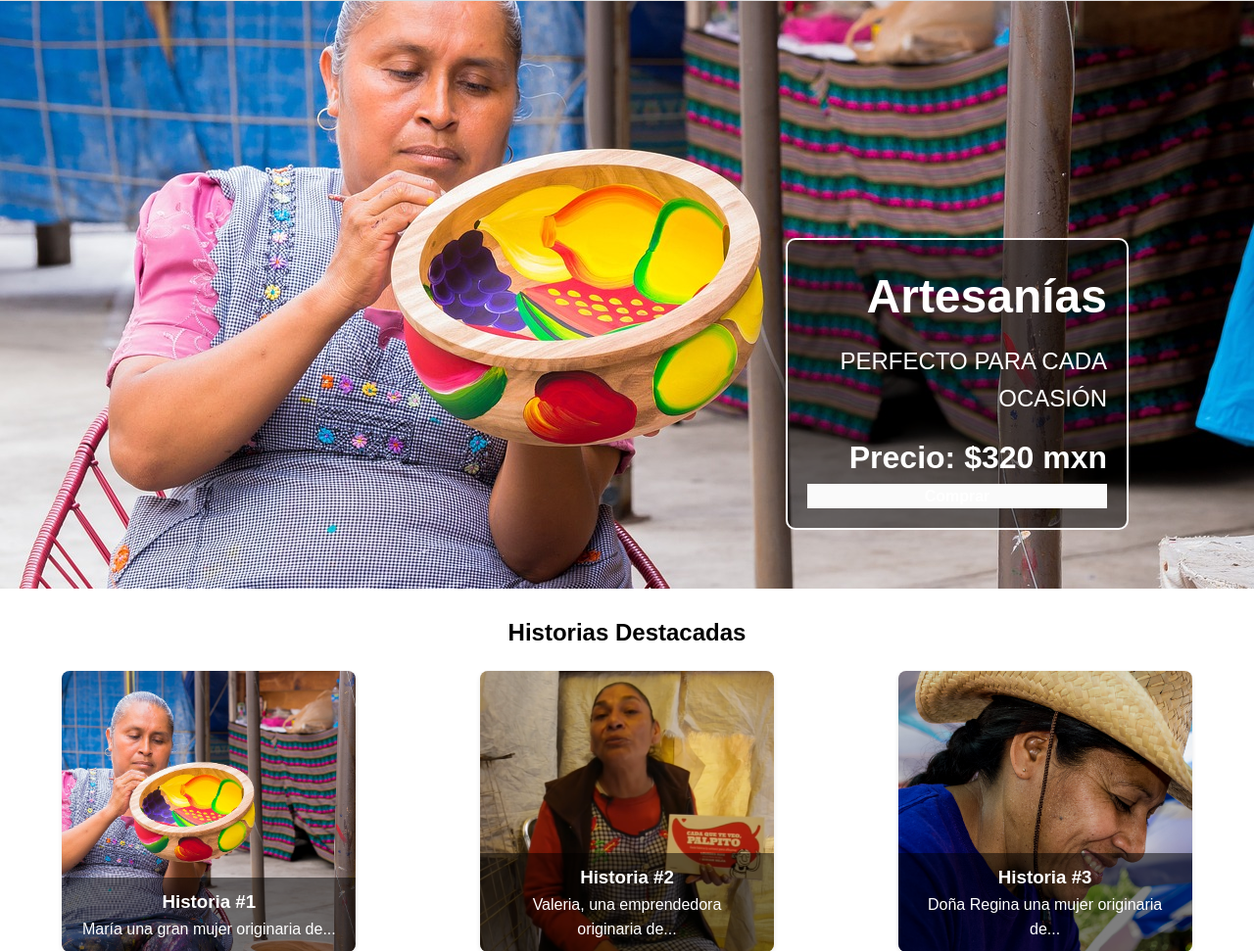
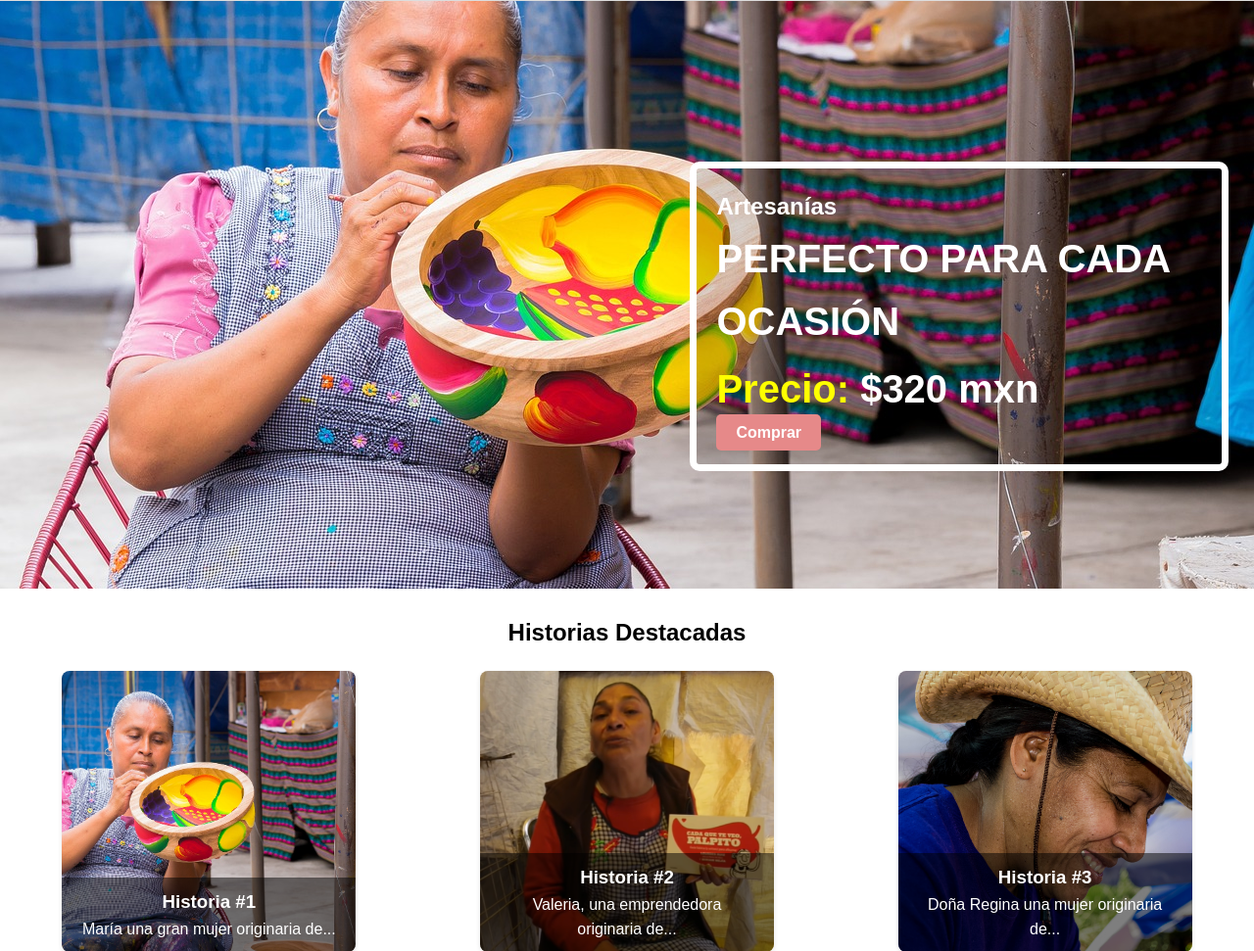
Before and after one commit to CarlosChan013/Mujer_Emprende, a PHP site: page / in a window 1280 px wide. Shown: the part 353-1324 px from the top of the page at 98% size. Run offline with PHP 8.4, Linux system fonts and the light colour scheme; some web fonts are replaced.

Commit message:
update idex

```diff
--- a/css/main.css
+++ b/css/main.css
@@ -15,44 +15,50 @@
 
 .banner-text {
     position: absolute;
-    right: 10%; /* Espacio desde el lado derecho */
-    bottom: 10%; /* Espacio desde la parte inferior */
+    right: 2%; /* Espacio desde el lado derecho */
+    bottom: 20%; /* Espacio desde la parte inferior */
     color: white;
-    text-align: right;
-    background: rgba(0, 0, 0, 0.5); /* Fondo semi-transparente para el texto */
+    text-align: left;
+    background: rgba(0, 0, 0, 0.129); /* Fondo semi-transparente para el texto */
     padding: 20px;
     border-radius: 10px; /* Esquinas redondeadas */
-    max-width: 350px; /* Ancho máximo del texto del banner */
-    border: 2px solid white; /* Agrega un borde blanco alrededor del banner */
+    max-width: 550px; /* Ancho máximo del texto del banner */
+    border: 7px solid white; /* Agrega un borde blanco alrededor del banner */
 }
 
 .banner-text h2 {
-    margin-bottom: 0.5rem;
-    font-size: 3rem; /* Aumenta el tamaño del título */
+    margin-bottom: 0.1rem;
+    font-size: 1.5rem; /* Aumenta el tamaño del título */
 }
 
 .banner-text p {
-    margin-bottom: 1rem;
-    font-size: 1.5rem; /* Aumenta el tamaño del párrafo */
+    margin-bottom: 1%;
+    font-size: 2.5rem; /* Aumenta el tamaño del párrafo */
+    width: 100%;
+    font-weight: bold;
 }
 
 .price {
-    font-size: 2rem; /* Aumenta el tamaño del precio */
+    text-align: left;
+    font-size: 2.5rem; /* Aumenta el tamaño del precio */
     font-weight: bold;
 }
 
 /* Botón de Compra */
-.boton-comprar {
-    display: block;
-    background-color: #fafafa;
+.boton-comprar2{
+    display:inline;
+    background-color: #E68989;
     color: #ffffff;
-    text-align: center;
-    padding: 0px 0px;
+    text-align: left;
+    padding: 10px 20px;
     border: none;
-    border-radius: 0px;
+    border-radius: 5px;
     cursor: pointer;
     text-decoration: none;
     font-weight: bold;
+}
+.precio{
+    color: yellow;
 }
 .productos{
     text-align: center;
--- a/index.html
+++ b/index.html
@@ -42,8 +42,9 @@
                     <h2>Artesanías</h2>
                     <p>PERFECTO PARA CADA OCASIÓN</p>
                     <div class="banner-price-action">
-                        <span class="price">Precio: $320 mxn</span>
-                        <a href="./Views/Public/Mercado.php" class="boton-comprar">Comprar</a>
+                        <span class="price"><span class="precio">Precio:</span> $320 mxn</span>
+                        <br>
+                        <a href="./Views/Public/Mercado.php" class="boton-comprar2">Comprar</a>
                     </div>
                 </div>
             </div>
```
Also changed, not shown: css/nosotros.css (+47 -16 lines).
